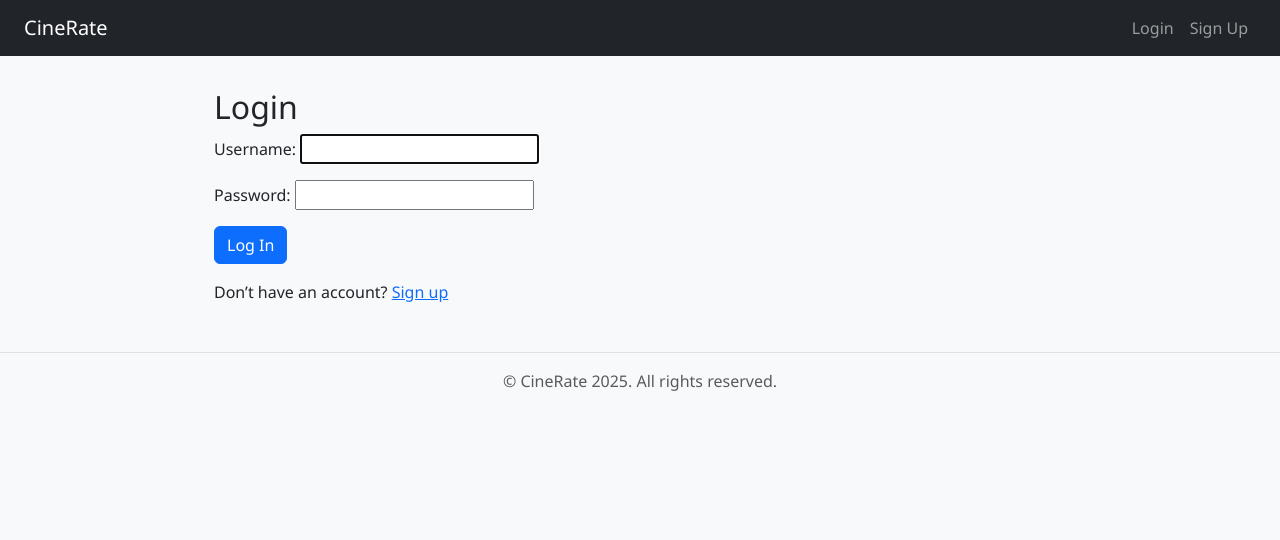
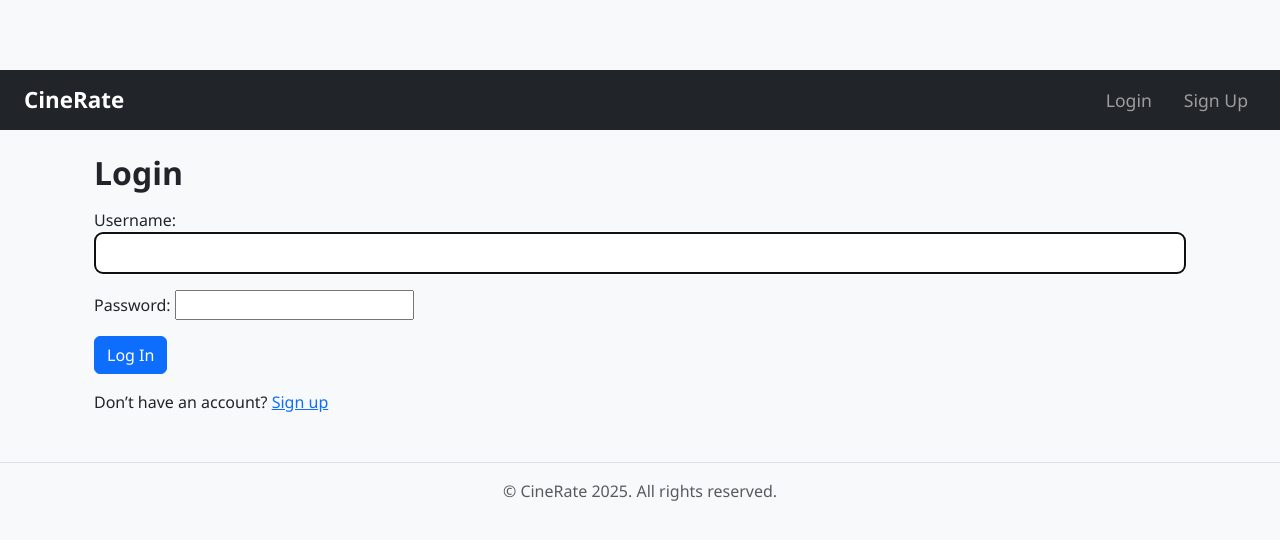
Before and after one commit to selocan0/wad2-cinerate, a Django app: a page that uses templates/base.html in a window 1280 px wide. Shown: the top 540 px of the page. Run offline with Django 3.2, Linux system fonts and the light colour scheme.

Commit message:
Add custom CSS styling for layout, buttons, and reviews

```diff
--- a/static/css/style.css
+++ b/static/css/style.css
@@ -1,23 +1,56 @@
+
 body {
     background-color: #f8f9fa;
-    font-family: 'Segoe UI', sans-serif;
+    font-family: 'Segoe UI', Tahoma, Geneva, Verdana, sans-serif;
+    padding-top: 70px;
 }
 
-.navbar {
-    margin-bottom: 2rem;
-}
-
-.container {
-    max-width: 900px;
-    margin: auto;
-}
-
-.card {
+/* Headings */
+h1, h2, h3, h4 {
+    font-weight: 600;
     margin-bottom: 1rem;
 }
 
-footer {
-    margin-top: 2rem;
-    text-align: center;
-    color: #888;
+/* Cards */
+.card {
+    border-radius: 0.75rem;
+    box-shadow: 0 2px 6px rgba(0, 0, 0, 0.1);
 }
+
+/* Navbar tweaks */
+.navbar-brand {
+    font-weight: bold;
+    font-size: 1.4rem;
+}
+
+.navbar-nav .nav-link {
+    font-size: 1.1rem;
+    margin-left: 1rem;
+}
+
+/* Favorite button states */
+.btn-outline-primary,
+.btn-outline-danger {
+    border-radius: 20px;
+    padding: 0.4rem 1rem;
+}
+
+/* Review card */
+.card-title {
+    font-size: 1.1rem;
+}
+
+.card-text small {
+    color: #6c757d;
+}
+
+/* Form fields */
+form textarea,
+form input[type="text"],
+form input[type="email"],
+form select {
+    border-radius: 0.5rem;
+    padding: 0.5rem;
+    border: 1px solid #ccc;
+    width: 100%;
+}
```
